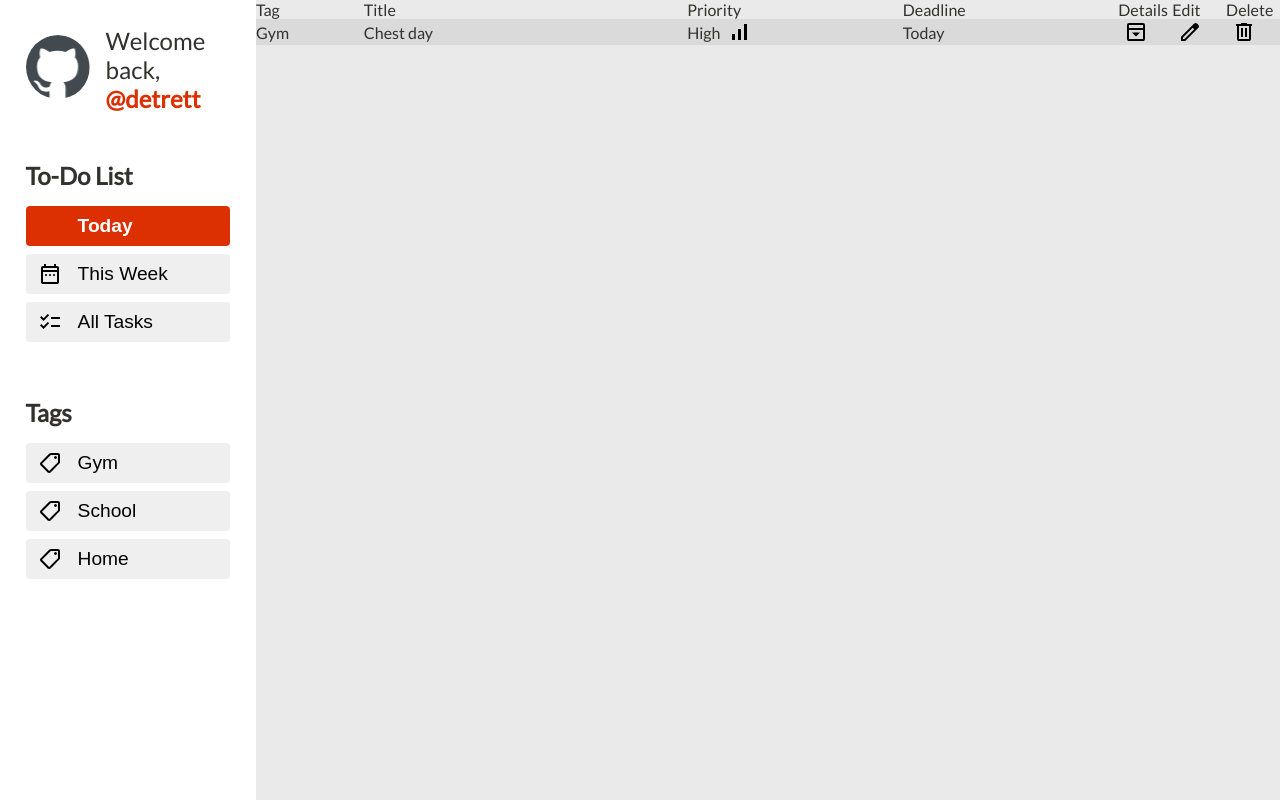
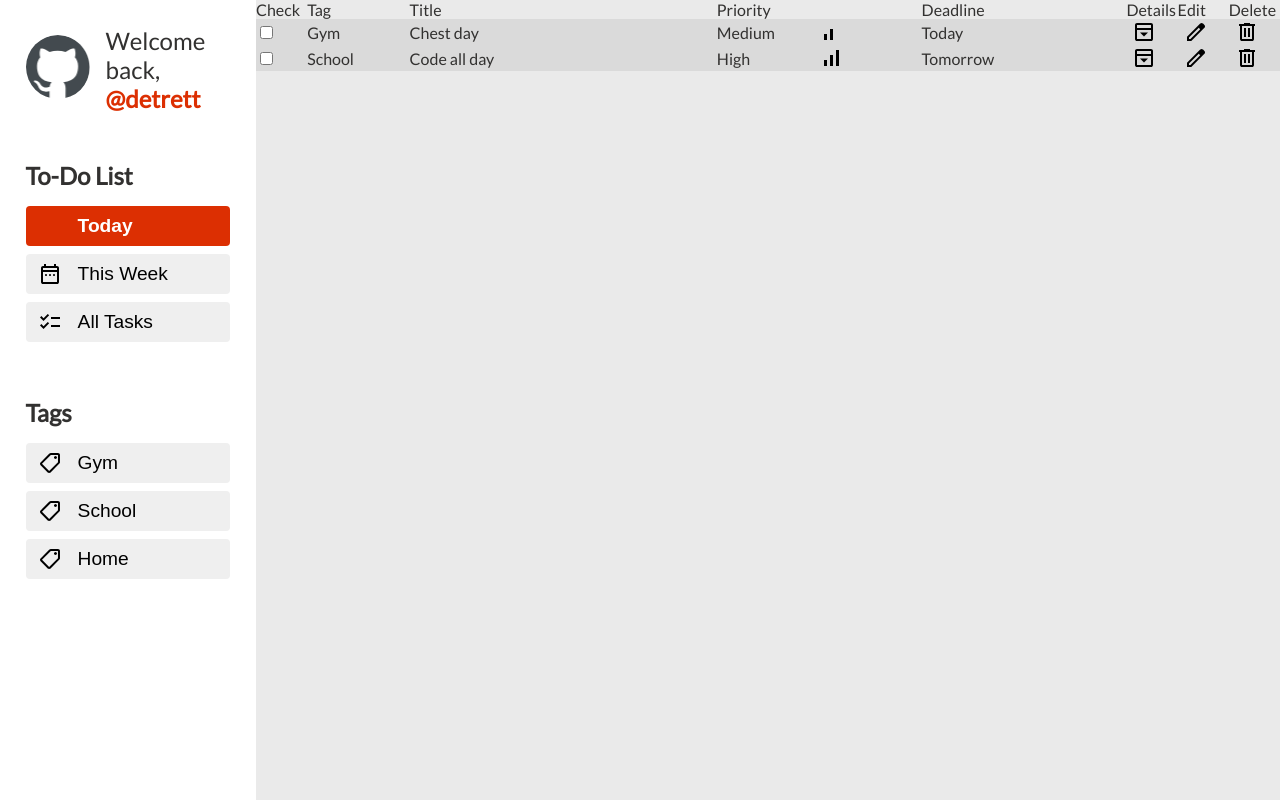
Before and after one commit to detrett/to-do-list, a website built with webpack: page src/template.html in a window 1280 px wide. Built offline with nearby package versions, Linux system fonts and the light colour scheme; files whose address does not match are found by name.

Commit message:
feat: add checkbox

```diff
--- a/src/index.js
+++ b/src/index.js
@@ -15,3 +15,17 @@ coll.forEach((button, index) => {
     }
   });
 });
+
+const checkboxes = document.querySelectorAll(".task-checkbox");
+
+checkboxes.forEach((checkbox) => {
+  checkbox.addEventListener("change", function() {
+    const task = this.closest('.task');
+
+    if (this.checked) {
+      task.classList.add("checked");
+    } else {
+      task.classList.remove("checked");
+    }
+  });
+});
--- a/src/styles.css
+++ b/src/styles.css
@@ -185,7 +185,7 @@ body {
 
   & #header>ul {
     display: grid;
-    grid-template-columns: 2fr 6fr 4fr 4fr 1fr 1fr 1fr;
+    grid-template-columns: 1fr 2fr 6fr 4fr 4fr 1fr 1fr 1fr;
     align-items: center;
   }
 
@@ -193,13 +193,35 @@ body {
   & li.task {
     background-color: var(--neutralQuaternaryAlt);
 
-    &>ul {
+    &.checked {
+      text-decoration: line-through;
+      opacity: 0.6;
+    }
+
+    & ul {
       display: grid;
-      grid-template-columns: 2fr 6fr 4fr 4fr 1fr 1fr 1fr;
+      grid-template-columns: 1fr 2fr 6fr 4fr 4fr 1fr 1fr 1fr;
 
       & li {
         display: flex;
         align-items: center;
+
+        &.priority {
+          display: grid;
+          grid-template-columns: 1fr 1fr;
+
+          &.high>span {
+            background-image: url(icons/high.svg);
+          }
+
+          &.medium>span {
+            background-image: url(icons/medium.svg);
+          }
+
+          &.low>span {
+            background-image: url(icons/low.svg);
+          }
+        }
 
         & button {
           display: flex;
@@ -209,11 +231,13 @@ body {
 
           /* Collapsible button */
           &.collapsible {
-            > span {
+            >span {
               background-image: url(icons/open.svg);
             }
-            &.active > span {
+
+            &.active>span {
               background-image: url(icons/close.svg);
+            }
           }
         }
       }
@@ -228,7 +252,7 @@ body {
     background-color: #000000;
   }
 }
-}
+
 
 /* Icons */
 
@@ -260,18 +284,11 @@ body {
   &.icon-trash {
     background-image: url(icons/trash.svg);
   }
-
-  &.icon-low {
-    background-image: url(icons/low.svg);
 }
 
-  &.icon-med {
-    background-image: url(icons/medium.svg);
-  }
-
-  &.icon-high {
-    background-image: url(icons/high.svg);
-  }
+/* Checkbox */
+input[type=checkbox] {
+  accent-color: var(--themePrimary);
 }
 
 .hidden {
--- a/src/template.html
+++ b/src/template.html
@@ -48,6 +48,7 @@
     <div id="main-container">
         <div id="header">
             <ul>
+                <li>Check</li>
                 <li>Tag</li>
                 <li>Title</li>
                 <li>Priority</li>
@@ -57,21 +58,49 @@
                 <li>Delete</li>
             </ul>
         </div>
+
         <ul class="task-list">
+
             <li class="task">
                 <ul>
+                    <li>
+                        <label class="task-label">
+                            <input type="checkbox" class="task-checkbox" id="task-0">
+                            <span class="checkmark"></span>
+                        </label>
+                    </li>
                     <li class="tag">Gym</li>
                     <li class="title">Chest day</li>
-                    <li class="priority">High &nbsp;<span class="icon icon-high"></span></li>
+                    <li class="priority medium">Medium &nbsp;<span class="icon"></span></li>
                     <li class="deadline">Today</li>
                     <li class="details"><button title="Toggle information" class="collapsible" id="collapsible-0"><span
-                                class="icon"></button></li>
+                                class="icon"></span></button></li>
                     <li class="edit"><button title="Edit task"><span class="icon icon-edit"></span></button></li>
                     <li class="delete"><button title="Delete task"><span class="icon icon-trash"></span></button></li>
-
                 </ul>
                 <div class="details-content" id="details-content-0">Hello there</div>
             </li>
+
+            <li class="task">
+                <ul>
+                    <li>
+                        <label class="task-label">
+                            <input type="checkbox" class="task-checkbox" id="task-1">
+                            <span class="checkmark"></span>
+                        </label>
+                    </li>
+                    <li class="tag">School</li>
+                    <li class="title">Code all day</li>
+                    <li class="priority high">High &nbsp;<span class="icon"></span></li>
+                    <li class="deadline">Tomorrow</li>
+                    <li class="details"><button title="Toggle information" class="collapsible" id="collapsible-1"><span
+                                class="icon"></span></button></li>
+                    <li class="edit"><button title="Edit task"><span class="icon icon-edit"></span></button></li>
+                    <li class="delete"><button title="Delete task"><span class="icon icon-trash"></span></button></li>
+                </ul>
+                <div class="details-content" id="details-content-1">Hello there</div>
+            </li>
+
         </ul>
 
     </div>
```
Lines whose indentation alone changed are shown as unchanged.
